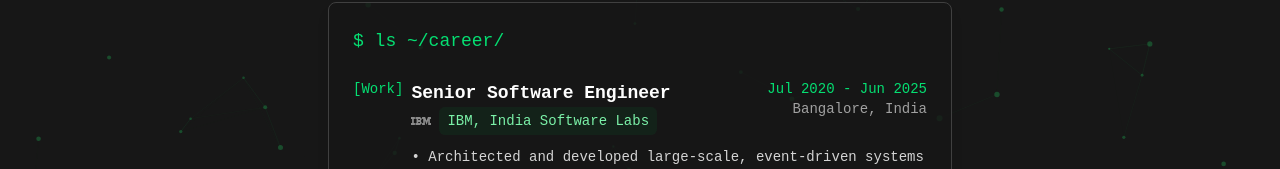
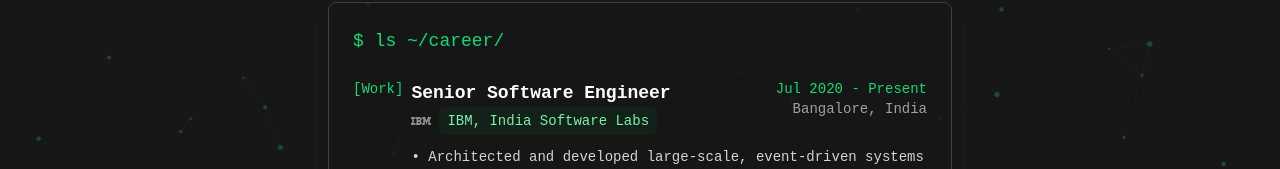
Before and after one commit to ayushxx7/ceo, a Next.js app: page /experience in a window 1280 px wide. Shown: the part 142-311 px from the top of the page. Built offline with nearby package versions, Linux system fonts and the light colour scheme.

Commit message:
feat(preview): fixed year

```diff
--- a/app/experience/page.tsx
+++ b/app/experience/page.tsx
@@ -56,7 +56,7 @@
   {
     title: "Senior Software Engineer",
     company: "IBM, India Software Labs",
-    period: "Jul 2020 - Jun 2025",
+    period: "Jul 2020 - Present",
     location: "Bangalore, India",
     description: [
       "Architected and developed large-scale, event-driven systems using Go and microservices architecture",
```
